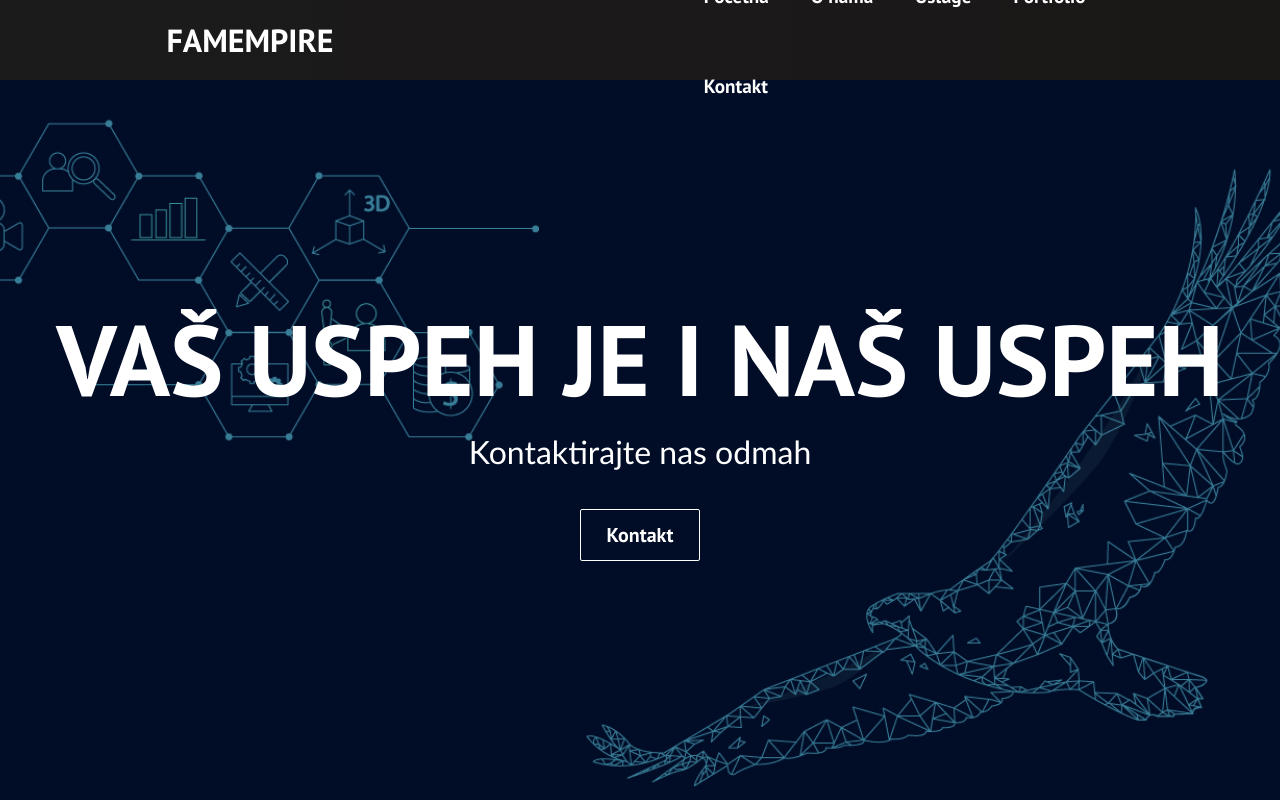
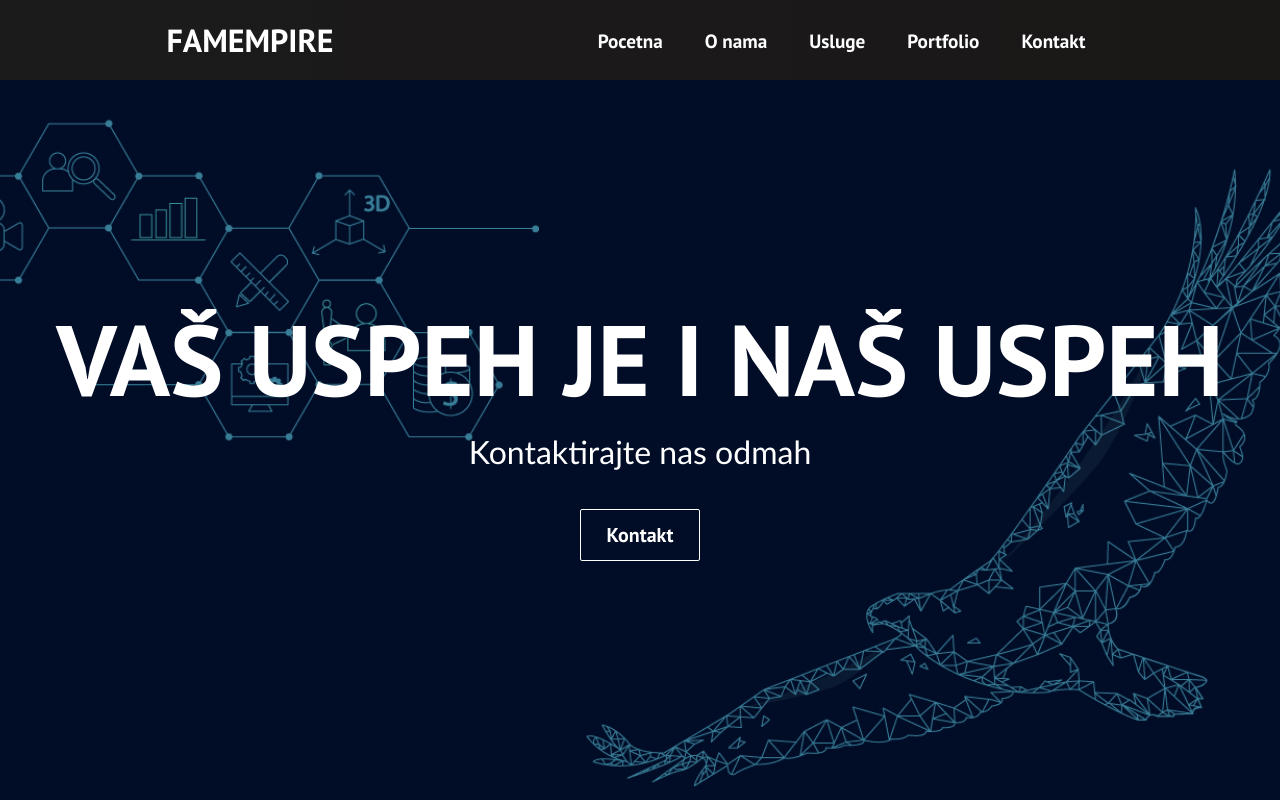
Before and after one commit to VladSustum/nemanja-portfolio1, a React (Create React App) app: page / in a window 1280 px wide. Shown: the top 800 px of the page. Built offline with nearby package versions, Linux system fonts and the light colour scheme; some icons are missing.

Commit message:
fixing stuff

```diff
--- a/src/components/Navbar.css
+++ b/src/components/Navbar.css
@@ -36,7 +36,7 @@
 
 .nav-menu {
   display: grid;
-  grid-template-columns: repeat(4, auto);
+  grid-template-columns: repeat(5, auto);
   grid-gap: 10px;
   list-style: none;
   text-align: center;
```
Also changed, not shown: 1 other file (tests, documents, lock files or other folders).
